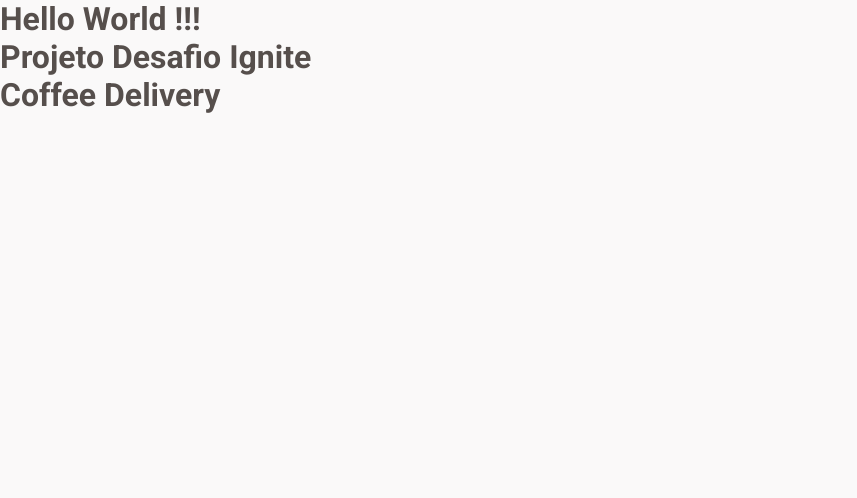
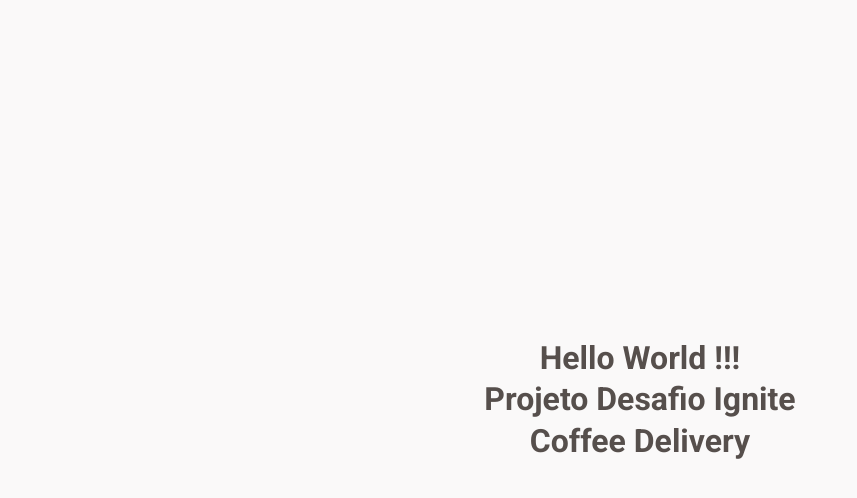
Before and after one commit to vbruno/RS-Ignite-Desafio-02-Coffee-Delivery, a React (Vite) app: page / in a window 1280 px wide. Shown: the top 498 px of the page, without its empty margins (0-857 px from the left). Built offline with nearby package versions, Linux system fonts and the light colour scheme.

Commit message:
Add page Home e ajust de style

```diff
--- a/src/pages/home/Home.tsx
+++ b/src/pages/home/Home.tsx
@@ -1,9 +1,11 @@
+import { HomeContainer } from './styles'
+
 export function Home() {
   return (
-    <div>
+    <HomeContainer>
       <h1> Hello World !!!</h1>
       <h1> Projeto Desafio Ignite</h1>
       <h1> Coffee Delivery </h1>
-    </div>
+    </HomeContainer>
   )
 }
--- /dev/null
+++ b/src/pages/home/styles.ts
@@ -0,0 +1,12 @@
+import styled from 'styled-components'
+
+export const HomeContainer = styled.div`
+  flex: 1;
+
+  height: 100vh;
+
+  display: flex;
+  flex-direction: column;
+  align-items: center;
+  justify-content: center;
+`
--- a/src/styles/global.ts
+++ b/src/styles/global.ts
@@ -19,7 +19,10 @@ export const GlobalStyle = createGlobalStyle`
     -webkit-font-smoothing: antialiased;
   }
 
-  body, input, button, textarea {
-    font: 400 1rem 'roboto', sans-serif;
+  body, input, textarea, button {
+    font-family: 'Roboto', sans-serif;
+    font-weight: 400;
+    line-height: 1.3;
+    font-size: 16px;
   }
 `
```
Also changed, not shown: src/components/inputNumber/InputNumber.tsx (added).
